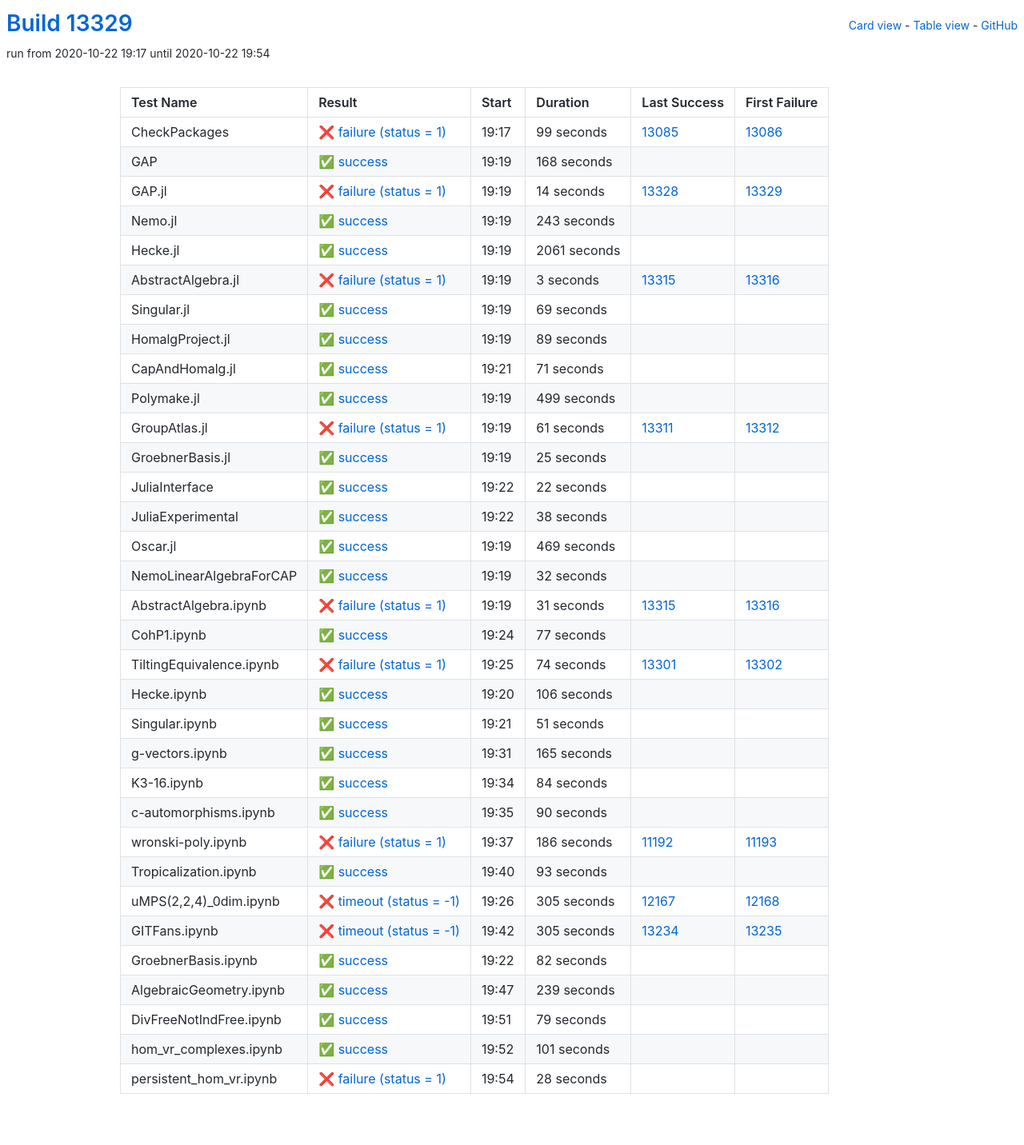
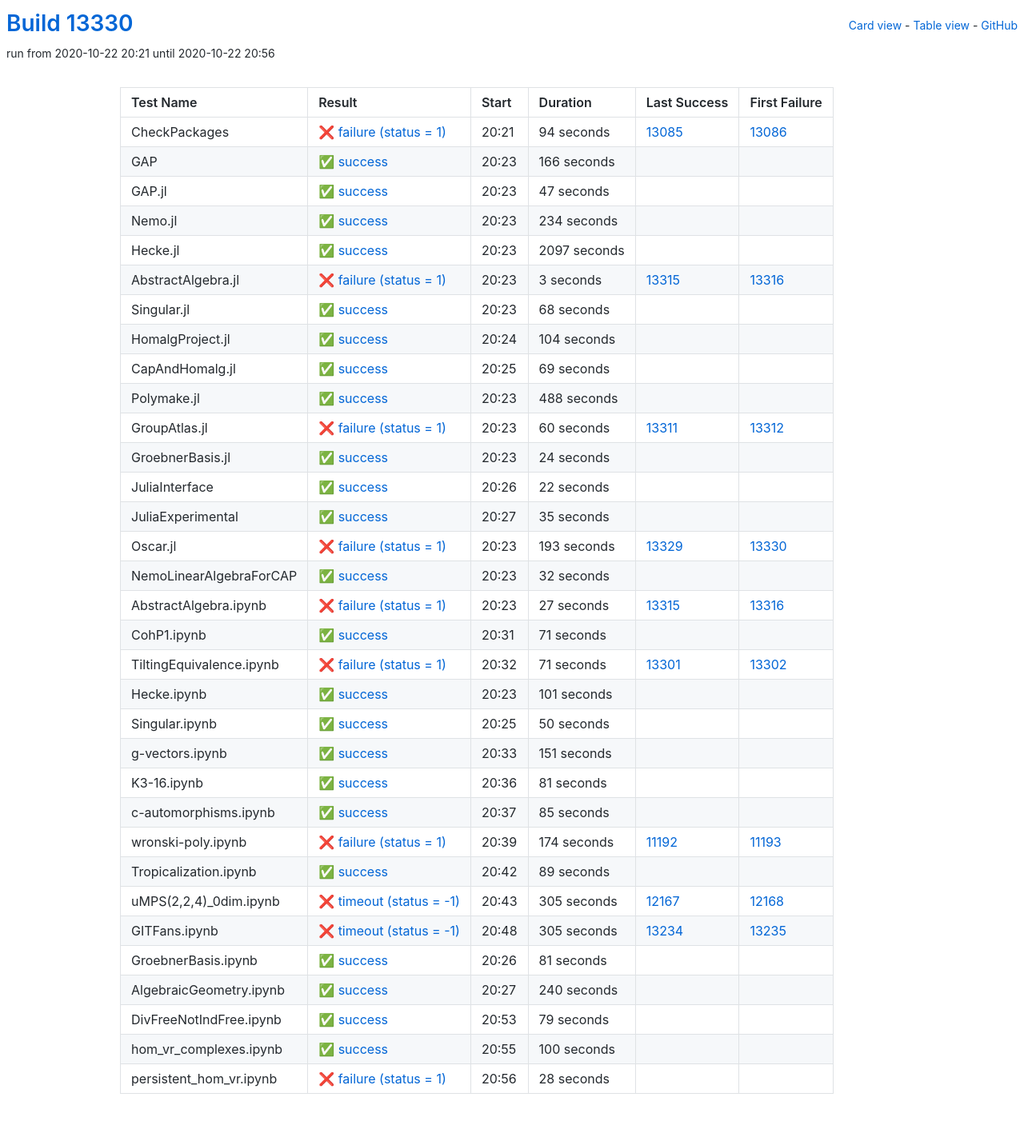
Before and after one commit to oscar-system/oscar-ci-status, a Jekyll site: the page built from table.html, in a window 1280 px wide. Shown: the whole page at 80% size. Built offline with Jekyll 4.4.1, drawn with Linux system fonts in a browser that asks for light colours.

Commit message:
Build #13330

```diff
--- a/_data/ci.yml
+++ b/_data/ci.yml
@@ -1,6 +1,6 @@
 ---
-build: 13329
-build_url: https://oscarci.mathematik.uni-kl.de/job/oscar/13329/
+build: 13330
+build_url: https://oscarci.mathematik.uni-kl.de/job/oscar/13330/
 job: oscar
 organization: oscar-system
 repo: oscar-ci-status
@@ -8,68 +8,68 @@
 tests:
 - name: CheckPackages
   id: checkpackages
-  log: https://oscarci.mathematik.uni-kl.de/job/oscar/13329/artifact/logs/build-13329/CheckPackages.log
-  start: 2020-10-22 19:17
+  log: https://oscarci.mathematik.uni-kl.de/job/oscar/13330/artifact/logs/build-13330/CheckPackages.log
+  start: 2020-10-22 20:21
   success: false
   exitcode: 1
   status: failure
-  duration: 99
+  duration: 94
   last_success: 13085
   last_success_url: https://oscarci.mathematik.uni-kl.de/job/oscar/13085/
   first_failure: 13086
   first_failure_url: https://oscarci.mathematik.uni-kl.de/job/oscar/13086/
 - name: GAP
   id: gap
-  log: https://oscarci.mathematik.uni-kl.de/job/oscar/13329/artifact/logs/build-13329/GAP.log
-  start: 2020-10-22 19:19
+  log: https://oscarci.mathematik.uni-kl.de/job/oscar/13330/artifact/logs/build-13330/GAP.log
+  start: 2020-10-22 20:23
   success: true
   exitcode: 0
   status: success
-  duration: 168
+  duration: 166
   last_success: false
   last_success_url:
   first_failure: false
   first_failure_url:
 - name: GAP.jl
   id: gap-jl
-  log: https://oscarci.mathematik.uni-kl.de/job/oscar/13329/artifact/logs/build-13329/GAP.jl.log
-  start: 2020-10-22 19:19
-  success: false
-  exitcode: 1
-  status: failure
-  duration: 14
-  last_success: 13328
-  last_success_url: https://oscarci.mathematik.uni-kl.de/job/oscar/13328/
-  first_failure: 13329
-  first_failure_url: https://oscarci.mathematik.uni-kl.de/job/oscar/13329/
-- name: Nemo.jl
-  id: nemo-jl
-  log: https://oscarci.mathematik.uni-kl.de/job/oscar/13329/artifact/logs/build-13329/Nemo.jl.log
-  start: 2020-10-22 19:19
+  log: https://oscarci.mathematik.uni-kl.de/job/oscar/13330/artifact/logs/build-13330/GAP.jl.log
+  start: 2020-10-22 20:23
   success: true
   exitcode: 0
   status: success
-  duration: 243
+  duration: 47
+  last_success: false
+  last_success_url:
+  first_failure: false
+  first_failure_url:
+- name: Nemo.jl
+  id: nemo-jl
+  log: https://oscarci.mathematik.uni-kl.de/job/oscar/13330/artifact/logs/build-13330/Nemo.jl.log
+  start: 2020-10-22 20:23
+  success: true
+  exitcode: 0
+  status: success
+  duration: 234
   last_success: false
   last_success_url:
   first_failure: false
   first_failure_url:
 - name: Hecke.jl
   id: hecke-jl
-  log: https://oscarci.mathematik.uni-kl.de/job/oscar/13329/artifact/logs/build-13329/Hecke.jl.log
-  start: 2020-10-22 19:19
+  log: https://oscarci.mathematik.uni-kl.de/job/oscar/13330/artifact/logs/build-13330/Hecke.jl.log
+  start: 2020-10-22 20:23
   success: true
   exitcode: 0
   status: success
-  duration: 2061
+  duration: 2097
   last_success: false
   last_success_url:
   first_failure: false
   first_failure_url:
 - name: AbstractAlgebra.jl
   id: abstractalgebra-jl
-  log: https://oscarci.mathematik.uni-kl.de/job/oscar/13329/artifact/logs/build-13329/AbstractAlgebra.jl.log
-  start: 2020-10-22 19:19
+  log: https://oscarci.mathematik.uni-kl.de/job/oscar/13330/artifact/logs/build-13330/AbstractAlgebra.jl.log
+  start: 2020-10-22 20:23
   success: false
   exitcode: 1
   status: failure
@@ -80,8 +80,32 @@
   first_failure_url: https://oscarci.mathematik.uni-kl.de/job/oscar/13316/
 - name: Singular.jl
   id: singular-jl
-  log: https://oscarci.mathematik.uni-kl.de/job/oscar/13329/artifact/logs/build-13329/Singular.jl.log
-  start: 2020-10-22 19:19
+  log: https://oscarci.mathematik.uni-kl.de/job/oscar/13330/artifact/logs/build-13330/Singular.jl.log
+  start: 2020-10-22 20:23
+  success: true
+  exitcode: 0
+  status: success
+  duration: 68
+  last_success: false
+  last_success_url:
+  first_failure: false
+  first_failure_url:
+- name: HomalgProject.jl
+  id: homalgproject-jl
+  log: https://oscarci.mathematik.uni-kl.de/job/oscar/13330/artifact/logs/build-13330/HomalgProject.jl.log
+  start: 2020-10-22 20:24
+  success: true
+  exitcode: 0
+  status: success
+  duration: 104
+  last_success: false
+  last_success_url:
+  first_failure: false
+  first_failure_url:
+- name: CapAndHomalg.jl
+  id: capandhomalg-jl
+  log: https://oscarci.mathematik.uni-kl.de/job/oscar/13330/artifact/logs/build-13330/CapAndHomalg.jl.log
+  start: 2020-10-22 20:25
   success: true
   exitcode: 0
   status: success
@@ -90,70 +114,46 @@
   last_success_url:
   first_failure: false
   first_failure_url:
-- name: HomalgProject.jl
-  id: homalgproject-jl
-  log: https://oscarci.mathematik.uni-kl.de/job/oscar/13329/artifact/logs/build-13329/HomalgProject.jl.log
-  start: 2020-10-22 19:19
+- name: Polymake.jl
+  id: polymake-jl
+  log: https://oscarci.mathematik.uni-kl.de/job/oscar/13330/artifact/logs/build-13330/Polymake.jl.log
+  start: 2020-10-22 20:23
   success: true
   exitcode: 0
   status: success
-  duration: 89
-  last_success: false
-  last_success_url:
-  first_failure: false
-  first_failure_url:
-- name: CapAndHomalg.jl
-  id: capandhomalg-jl
-  log: https://oscarci.mathematik.uni-kl.de/job/oscar/13329/artifact/logs/build-13329/CapAndHomalg.jl.log
-  start: 2020-10-22 19:21
-  success: true
-  exitcode: 0
-  status: success
-  duration: 71
-  last_success: false
-  last_success_url:
-  first_failure: false
-  first_failure_url:
-- name: Polymake.jl
-  id: polymake-jl
-  log: https://oscarci.mathematik.uni-kl.de/job/oscar/13329/artifact/logs/build-13329/Polymake.jl.log
-  start: 2020-10-22 19:19
-  success: true
-  exitcode: 0
-  status: success
-  duration: 499
+  duration: 488
   last_success: false
   last_success_url:
   first_failure: false
   first_failure_url:
 - name: GroupAtlas.jl
   id: groupatlas-jl
-  log: https://oscarci.mathematik.uni-kl.de/job/oscar/13329/artifact/logs/build-13329/GroupAtlas.jl.log
-  start: 2020-10-22 19:19
+  log: https://oscarci.mathematik.uni-kl.de/job/oscar/13330/artifact/logs/build-13330/GroupAtlas.jl.log
+  start: 2020-10-22 20:23
   success: false
   exitcode: 1
   status: failure
-  duration: 61
+  duration: 60
   last_success: 13311
   last_success_url: https://oscarci.mathematik.uni-kl.de/job/oscar/13311/
   first_failure: 13312
   first_failure_url: https://oscarci.mathematik.uni-kl.de/job/oscar/13312/
 - name: GroebnerBasis.jl
   id: groebnerbasis-jl
-  log: https://oscarci.mathematik.uni-kl.de/job/oscar/13329/artifact/logs/build-13329/GroebnerBasis.jl.log
-  start: 2020-10-22 19:19
+  log: https://oscarci.mathematik.uni-kl.de/job/oscar/13330/artifact/logs/build-13330/GroebnerBasis.jl.log
+  start: 2020-10-22 20:23
   success: true
   exitcode: 0
   status: success
-  duration: 25
+  duration: 24
   last_success: false
   last_success_url:
   first_failure: false
   first_failure_url:
 - name: JuliaInterface
   id: juliainterface
-  log: https://oscarci.mathematik.uni-kl.de/job/oscar/13329/artifact/logs/build-13329/JuliaInterface.log
-  start: 2020-10-22 19:22
+  log: https://oscarci.mathematik.uni-kl.de/job/oscar/13330/artifact/logs/build-13330/JuliaInterface.log
+  start: 2020-10-22 20:26
   success: true
   exitcode: 0
   status: success
@@ -164,32 +164,32 @@
   first_failure_url:
 - name: JuliaExperimental
   id: juliaexperimental
-  log: https://oscarci.mathematik.uni-kl.de/job/oscar/13329/artifact/logs/build-13329/JuliaExperimental.log
-  start: 2020-10-22 19:22
+  log: https://oscarci.mathematik.uni-kl.de/job/oscar/13330/artifact/logs/build-13330/JuliaExperimental.log
+  start: 2020-10-22 20:27
   success: true
   exitcode: 0
   status: success
-  duration: 38
+  duration: 35
   last_success: false
   last_success_url:
   first_failure: false
   first_failure_url:
 - name: Oscar.jl
   id: oscar-jl
-  log: https://oscarci.mathematik.uni-kl.de/job/oscar/13329/artifact/logs/build-13329/Oscar.jl.log
-  start: 2020-10-22 19:19
-  success: true
-  exitcode: 0
-  status: success
-  duration: 469
-  last_success: false
-  last_success_url:
-  first_failure: false
-  first_failure_url:
+  log: https://oscarci.mathematik.uni-kl.de/job/oscar/13330/artifact/logs/build-13330/Oscar.jl.log
+  start: 2020-10-22 20:23
+  success: false
+  exitcode: 1
+  status: failure
+  duration: 193
+  last_success: 13329
+  last_success_url: https://oscarci.mathematik.uni-kl.de/job/oscar/13329/
+  first_failure: 13330
+  first_failure_url: https://oscarci.mathematik.uni-kl.de/job/oscar/13330/
 - name: NemoLinearAlgebraForCAP
   id: nemolinearalgebraforcap
-  log: https://oscarci.mathematik.uni-kl.de/job/oscar/13329/artifact/logs/build-13329/NemoLinearAlgebraForCAP.log
-  start: 2020-10-22 19:19
+  log: https://oscarci.mathematik.uni-kl.de/job/oscar/13330/artifact/logs/build-13330/NemoLinearAlgebraForCAP.log
+  start: 2020-10-22 20:23
   success: true
   exitcode: 0
   status: success
@@ -200,128 +200,128 @@
   first_failure_url:
 - name: AbstractAlgebra.ipynb
   id: abstractalgebra-ipynb
-  log: https://oscarci.mathematik.uni-kl.de/job/oscar/13329/artifact/logs/build-13329/AbstractAlgebra.ipynb.log
-  start: 2020-10-22 19:19
+  log: https://oscarci.mathematik.uni-kl.de/job/oscar/13330/artifact/logs/build-13330/AbstractAlgebra.ipynb.log
+  start: 2020-10-22 20:23
   success: false
   exitcode: 1
   status: failure
-  duration: 31
+  duration: 27
   last_success: 13315
   last_success_url: https://oscarci.mathematik.uni-kl.de/job/oscar/13315/
   first_failure: 13316
   first_failure_url: https://oscarci.mathematik.uni-kl.de/job/oscar/13316/
 - name: CohP1.ipynb
   id: cohp1-ipynb
-  log: https://oscarci.mathematik.uni-kl.de/job/oscar/13329/artifact/logs/build-13329/CohP1.ipynb.log
-  start: 2020-10-22 19:24
+  log: https://oscarci.mathematik.uni-kl.de/job/oscar/13330/artifact/logs/build-13330/CohP1.ipynb.log
+  start: 2020-10-22 20:31
   success: true
   exitcode: 0
   status: success
-  duration: 77
+  duration: 71
   last_success: false
   last_success_url:
   first_failure: false
   first_failure_url:
 - name: TiltingEquivalence.ipynb
   id: tiltingequivalence-ipynb
-  log: https://oscarci.mathematik.uni-kl.de/job/oscar/13329/artifact/logs/build-13329/TiltingEquivalence.ipynb.log
-  start: 2020-10-22 19:25
+  log: https://oscarci.mathematik.uni-kl.de/job/oscar/13330/artifact/logs/build-13330/TiltingEquivalence.ipynb.log
+  start: 2020-10-22 20:32
   success: false
   exitcode: 1
   status: failure
-  duration: 74
+  duration: 71
   last_success: 13301
   last_success_url: https://oscarci.mathematik.uni-kl.de/job/oscar/13301/
   first_failure: 13302
   first_failure_url: https://oscarci.mathematik.uni-kl.de/job/oscar/13302/
 - name: Hecke.ipynb
   id: hecke-ipynb
-  log: https://oscarci.mathematik.uni-kl.de/job/oscar/13329/artifact/logs/build-13329/Hecke.ipynb.log
-  start: 2020-10-22 19:20
+  log: https://oscarci.mathematik.uni-kl.de/job/oscar/13330/artifact/logs/build-13330/Hecke.ipynb.log
+  start: 2020-10-22 20:23
   success: true
   exitcode: 0
   status: success
-  duration: 106
+  duration: 101
   last_success: false
   last_success_url:
   first_failure: false
   first_failure_url:
 - name: Singular.ipynb
   id: singular-ipynb
-  log: https://oscarci.mathematik.uni-kl.de/job/oscar/13329/artifact/logs/build-13329/Singular.ipynb.log
-  start: 2020-10-22 19:21
+  log: https://oscarci.mathematik.uni-kl.de/job/oscar/13330/artifact/logs/build-13330/Singular.ipynb.log
+  start: 2020-10-22 20:25
   success: true
   exitcode: 0
   status: success
-  duration: 51
+  duration: 50
   last_success: false
   last_success_url:
   first_failure: false
   first_failure_url:
 - name: g-vectors.ipynb
   id: g-vectors-ipynb
-  log: https://oscarci.mathematik.uni-kl.de/job/oscar/13329/artifact/logs/build-13329/g-vectors.ipynb.log
-  start: 2020-10-22 19:31
+  log: https://oscarci.mathematik.uni-kl.de/job/oscar/13330/artifact/logs/build-13330/g-vectors.ipynb.log
+  start: 2020-10-22 20:33
   success: true
   exitcode: 0
   status: success
-  duration: 165
+  duration: 151
   last_success: false
   last_success_url:
   first_failure: false
   first_failure_url:
 - name: K3-16.ipynb
   id: k3-16-ipynb
-  log: https://oscarci.mathematik.uni-kl.de/job/oscar/13329/artifact/logs/build-13329/K3-16.ipynb.log
-  start: 2020-10-22 19:34
+  log: https://oscarci.mathematik.uni-kl.de/job/oscar/13330/artifact/logs/build-13330/K3-16.ipynb.log
+  start: 2020-10-22 20:36
   success: true
   exitcode: 0
   status: success
-  duration: 84
+  duration: 81
   last_success: false
   last_success_url:
   first_failure: false
   first_failure_url:
 - name: c-automorphisms.ipynb
   id: c-automorphisms-ipynb
-  log: https://oscarci.mathematik.uni-kl.de/job/oscar/13329/artifact/logs/build-13329/c-automorphisms.ipynb.log
-  start: 2020-10-22 19:35
+  log: https://oscarci.mathematik.uni-kl.de/job/oscar/13330/artifact/logs/build-13330/c-automorphisms.ipynb.log
+  start: 2020-10-22 20:37
   success: true
   exitcode: 0
   status: success
-  duration: 90
+  duration: 85
   last_success: false
   last_success_url:
   first_failure: false
   first_failure_url:
 - name: wronski-poly.ipynb
   id: wronski-poly-ipynb
-  log: https://oscarci.mathematik.uni-kl.de/job/oscar/13329/artifact/logs/build-13329/wronski-poly.ipynb.log
-  start: 2020-10-22 19:37
+  log: https://oscarci.mathematik.uni-kl.de/job/oscar/13330/artifact/logs/build-13330/wronski-poly.ipynb.log
+  start: 2020-10-22 20:39
   success: false
   exitcode: 1
   status: failure
-  duration: 186
+  duration: 174
   last_success: 11192
   last_success_url: https://oscarci.mathematik.uni-kl.de/job/oscar/11192/
   first_failure: 11193
   first_failure_url: https://oscarci.mathematik.uni-kl.de/job/oscar/11193/
 - name: Tropicalization.ipynb
   id: tropicalization-ipynb
-  log: https://oscarci.mathematik.uni-kl.de/job/oscar/13329/artifact/logs/build-13329/Tropicalization.ipynb.log
-  start: 2020-10-22 19:40
+  log: https://oscarci.mathematik.uni-kl.de/job/oscar/13330/artifact/logs/build-13330/Tropicalization.ipynb.log
+  start: 2020-10-22 20:42
   success: true
   exitcode: 0
   status: success
-  duration: 93
+  duration: 89
   last_success: false
   last_success_url:
   first_failure: false
   first_failure_url:
 - name: uMPS(2,2,4)_0dim.ipynb
   id: umps-2-2-4-0dim-ipynb
-  log: https://oscarci.mathematik.uni-kl.de/job/oscar/13329/artifact/logs/build-13329/uMPS-2-2-4-_0dim.ipynb.log
-  start: 2020-10-22 19:26
+  log: https://oscarci.mathematik.uni-kl.de/job/oscar/13330/artifact/logs/build-13330/uMPS-2-2-4-_0dim.ipynb.log
+  start: 2020-10-22 20:43
   success: false
   exitcode: -1
   status: timeout
@@ -332,8 +332,8 @@
   first_failure_url: https://oscarci.mathematik.uni-kl.de/job/oscar/12168/
 - name: GITFans.ipynb
   id: gitfans-ipynb
-  log: https://oscarci.mathematik.uni-kl.de/job/oscar/13329/artifact/logs/build-13329/GITFans.ipynb.log
-  start: 2020-10-22 19:42
+  log: https://oscarci.mathematik.uni-kl.de/job/oscar/13330/artifact/logs/build-13330/GITFans.ipynb.log
+  start: 2020-10-22 20:48
   success: false
   exitcode: -1
   status: timeout
@@ -344,32 +344,32 @@
   first_failure_url: https://oscarci.mathematik.uni-kl.de/job/oscar/13235/
 - name: GroebnerBasis.ipynb
   id: groebnerbasis-ipynb
-  log: https://oscarci.mathematik.uni-kl.de/job/oscar/13329/artifact/logs/build-13329/GroebnerBasis.ipynb.log
-  start: 2020-10-22 19:22
+  log: https://oscarci.mathematik.uni-kl.de/job/oscar/13330/artifact/logs/build-13330/GroebnerBasis.ipynb.log
+  start: 2020-10-22 20:26
   success: true
   exitcode: 0
   status: success
-  duration: 82
+  duration: 81
   last_success: false
   last_success_url:
   first_failure: false
   first_failure_url:
 - name: AlgebraicGeometry.ipynb
   id: algebraicgeometry-ipynb
-  log: https://oscarci.mathematik.uni-kl.de/job/oscar/13329/artifact/logs/build-13329/AlgebraicGeometry.ipynb.log
-  start: 2020-10-22 19:47
+  log: https://oscarci.mathematik.uni-kl.de/job/oscar/13330/artifact/logs/build-13330/AlgebraicGeometry.ipynb.log
+  start: 2020-10-22 20:27
   success: true
   exitcode: 0
   status: success
-  duration: 239
+  duration: 240
   last_success: false
   last_success_url:
   first_failure: false
   first_failure_url:
 - name: DivFreeNotIndFree.ipynb
   id: divfreenotindfree-ipynb
-  log: https://oscarci.mathematik.uni-kl.de/job/oscar/13329/artifact/logs/build-13329/DivFreeNotIndFree.ipynb.log
-  start: 2020-10-22 19:51
+  log: https://oscarci.mathematik.uni-kl.de/job/oscar/13330/artifact/logs/build-13330/DivFreeNotIndFree.ipynb.log
+  start: 2020-10-22 20:53
   success: true
   exitcode: 0
   status: success
@@ -380,20 +380,20 @@
   first_failure_url:
 - name: hom_vr_complexes.ipynb
   id: hom-vr-complexes-ipynb
-  log: https://oscarci.mathematik.uni-kl.de/job/oscar/13329/artifact/logs/build-13329/hom_vr_complexes.ipynb.log
-  start: 2020-10-22 19:52
+  log: https://oscarci.mathematik.uni-kl.de/job/oscar/13330/artifact/logs/build-13330/hom_vr_complexes.ipynb.log
+  start: 2020-10-22 20:55
   success: true
   exitcode: 0
   status: success
-  duration: 101
+  duration: 100
   last_success: false
   last_success_url:
   first_failure: false
   first_failure_url:
 - name: persistent_hom_vr.ipynb
   id: persistent-hom-vr-ipynb
-  log: https://oscarci.mathematik.uni-kl.de/job/oscar/13329/artifact/logs/build-13329/persistent_hom_vr.ipynb.log
-  start: 2020-10-22 19:54
+  log: https://oscarci.mathematik.uni-kl.de/job/oscar/13330/artifact/logs/build-13330/persistent_hom_vr.ipynb.log
+  start: 2020-10-22 20:56
   success: false
   exitcode: 1
   status: failure
```
Also changed, not shown: README.md.
